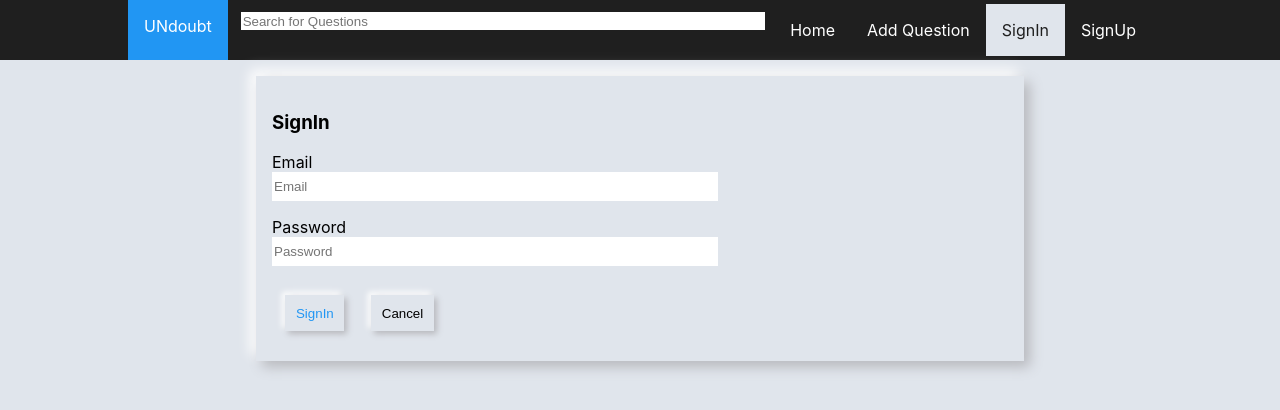
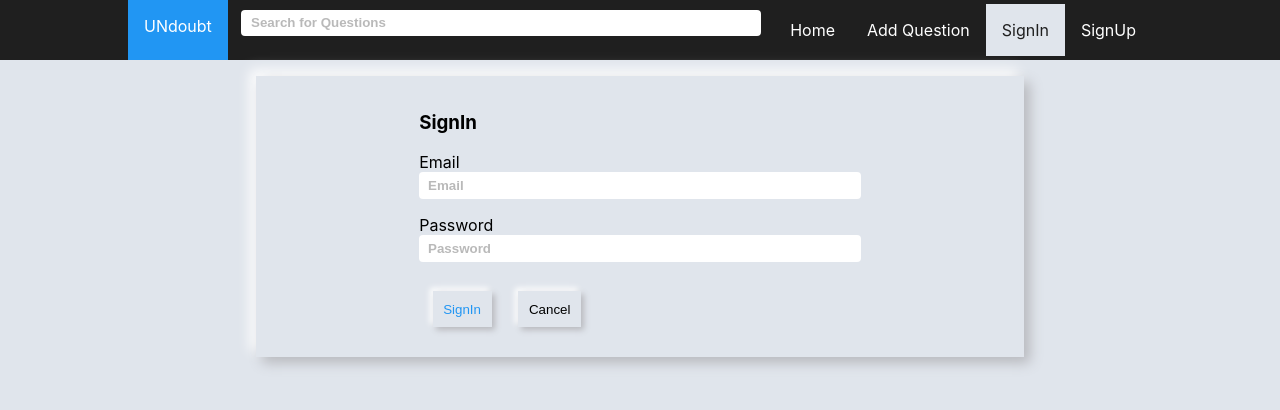
Before and after one commit to akashdas99/Undoubt, a React app in the folder client/: page /signin in a window 1280 px wide. Built offline with nearby package versions, Linux system fonts and the light colour scheme.

Commit message:
Updated signin and signup ui

```diff
--- a/client/src/components/Header.css
+++ b/client/src/components/Header.css
@@ -1,3 +1,17 @@
+::-webkit-scrollbar {
+  width: 4px;
+}
+::-webkit-scrollbar-track {
+  background: #f1f1f1;
+}
+
+::-webkit-scrollbar-thumb {
+  background: #888;
+}
+
+::-webkit-scrollbar-thumb:hover {
+  background: #555;
+}
 .header {
   display: flex;
   height: 60px;
@@ -56,7 +70,7 @@ textarea {
   }
   .header {
     display: flex;
-    height: 40px;
+    height: 60px;
     padding-left: 5%;
     padding-right: 5%;
   }
@@ -67,7 +81,7 @@ textarea {
 @media screen and (max-width: 780px) {
   .header {
     display: flex;
-    height: 30px;
+    height: 60px;
     padding-left: 2%;
     padding-right: 2%;
   }
@@ -123,6 +137,7 @@ textarea {
   width: 400px;
 }
 .search {
+  width: 100%;
   padding: 0.6em 0.8em;
 }
 .search_list {
@@ -145,16 +160,12 @@ textarea {
 .header__searchInput {
   width: 100%;
   border: 0;
-  height: 16px;
 }
 ul {
   margin: 1em;
   padding-inline-start: 0;
 }
 
-form {
-  width: 100%;
-}
 li {
   list-style: none;
   padding: 0.4em;
@@ -259,15 +270,24 @@ a {
 .form {
   width: 60%;
   height: 80%;
+  margin: auto;
 }
 .input {
   padding-bottom: 1em;
   width: 100%;
+  border-radius: 2%;
 }
 input {
+  box-sizing: border-box;
   border: none;
   width: 100%;
   height: 2em;
+  border-radius: 4px;
+  padding: 2%;
+}
+input::placeholder {
+  font-weight: bold;
+  opacity: 0.5;
 }
 button {
   margin: 1em;
```
